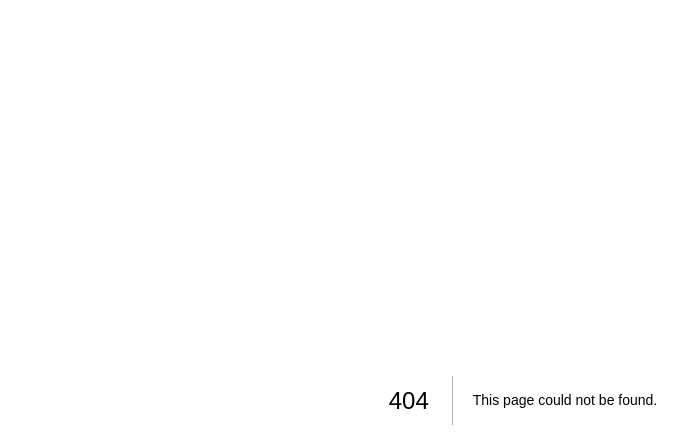
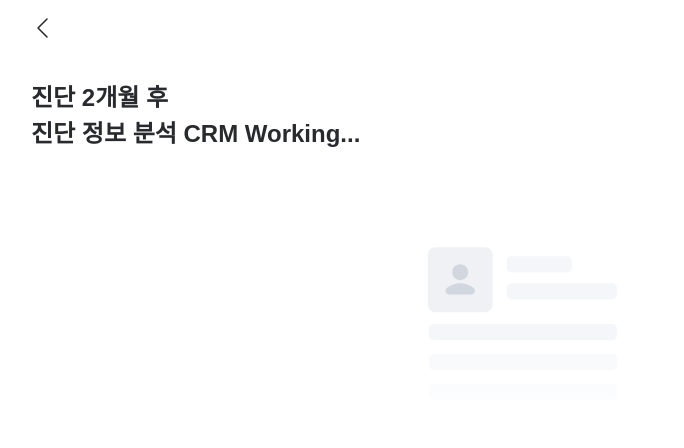
Before and after one commit to choi996/stt-test, a Next.js app: page /term in a window 1280 px wide. Before the commit this address had no page. Shown: the top 448 px of the page, without its empty margins (117-801 px from the left). Built offline with nearby package versions, Linux system fonts and the light colour scheme.

Commit message:
feat: 진단 CRM

```diff
--- a/src/app/result/page.tsx
+++ b/src/app/result/page.tsx
@@ -225,7 +225,7 @@ export default function ResultPage() {
           </section>
         </div>
       )}
-      <FloatBottomWrapper2 label="확인 완료" onClick={() => push('/talk')} />
+      <FloatBottomWrapper2 label="확인 완료" onClick={() => push('/term')} />
     </div>
   );
 }
--- /dev/null
+++ b/src/app/term/page.tsx
@@ -0,0 +1,50 @@
+'use client';
+import ArrowLeft from '@/assets/icon/arrow-left.svg';
+import Image from 'next/image';
+import { useRouter } from 'next/navigation';
+import { useEffect, useRef, useState } from 'react';
+import lottie from 'lottie-web';
+
+export default function ReadyPage() {
+  const { back, push } = useRouter();
+
+  const [loading, setLoading] = useState(false);
+
+  const container = useRef<HTMLDivElement>(null);
+
+  useEffect(() => {
+    lottie.loadAnimation({
+      container: container.current as Element,
+      renderer: 'svg',
+      loop: true,
+      autoplay: true,
+      path: '/lottie/vehicle-loading.json',
+    });
+
+    setTimeout(() => {
+      setLoading(true)
+    }, 5000);
+
+    // eslint-disable-next-line react-hooks/exhaustive-deps
+  }, []);
+
+  useEffect(() => {
+    if(loading) {
+      setTimeout(() => {
+        push('/talk')
+      }, 5000);
+    }
+  }, [loading])
+
+  return (
+    <div>
+      <header className="py-16 px-20">
+        <Image src={ArrowLeft} alt="left" onClick={() => back()} />
+      </header>
+      <div className="py-24 px-20">
+        <h3 className="text-heading3 mb-32">진단 {loading ? '2': '1'}개월 후<br/>진단 정보 분석 CRM Working...</h3>
+        <div ref={container} className="h-300" />
+      </div>
+    </div>
+  );
+}
```
